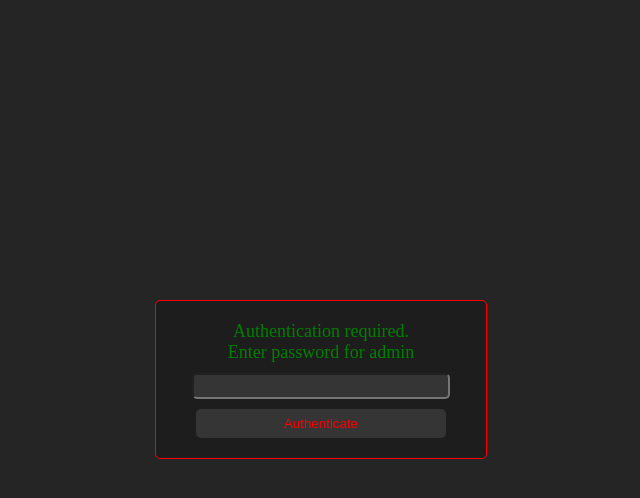
After one commit to tirtharajsinha/vision-x, a Django app: page /deluser in a window 1280 px wide. The commit adds this page. Shown: the top 498 px of the page, without its empty margins (319-959 px from the left). Run offline with Django 3.2, Linux system fonts and the light colour scheme; a user stored in the database is signed in.

Commit message:
added inner auth delete feature

```diff
--- a/vision/home/urls.py
+++ b/vision/home/urls.py
@@ -11,5 +11,6 @@ urlpatterns = [
     path('showimg', views.showimg, name="showimg"),
     path('delimage/<id>', views.delimage, name="delimage"),
     path('profile', views.profile, name="profile"),
+    path('deluser', views.deluser, name="deluser"),
 
 ]
--- a/vision/home/views.py
+++ b/vision/home/views.py
@@ -31,8 +31,7 @@ def upload(request):
         users = Upload.objects.all()
         p = users[len(users)-1]
         return render(request, "upload.html", {"p": p})
-    messages.add_message(request, messages.INFO,
-                         "welcome back, " + str(request.user) + ". you are now logged in.")
+
     return render(request, "upload.html")
 
 
@@ -44,11 +43,13 @@ def loginuser(request):
         user = authenticate(username=username, password=passward)
         if user is not None:
             login(request, user)
+            messages.add_message(request, messages.INFO,
+                                 "welcome back, " + str(request.user) + ". you are now logged in.")
             return redirect("/upload")
         else:
             messages.add_message(request, messages.INFO,
                                  "Wrong authentication details !! Try again.")
-            return render(request, "upload.html")
+            return render(request, "login.html")
     return render(request, "login.html")
 
 
@@ -60,7 +61,24 @@ def logoutuser(request):
 
 
 def deluser(request):
-    pass
+    if request.user.is_anonymous:
+        return redirect("/")
+
+    if request.method == "POST":
+        username = str(request.user)
+        password = request.POST.get("password")
+        user = authenticate(username=username, password=password)
+        if user is not None:
+            user.delete()
+            logout(request)
+            userdata = Upload.objects.all().filter(username=username)
+            userdata.delete()
+            return redirect("/")
+        else:
+            messages.add_message(request, messages.ERROR,
+                                 "authentication failed !!")
+            return redirect("/")
+    return render(request, "auth.html")
 
 
 def register(request):
@@ -124,3 +142,7 @@ def profile(request):
         return redirect("/profile")
 
     return render(request, "profile.html")
+
+
+def auth(request):
+    pass
--- /dev/null
+++ b/vision/templates/auth.html
@@ -0,0 +1,80 @@
+<!DOCTYPE html>
+<html lang="en">
+
+<head>
+    <meta charset="UTF-8" />
+    <meta http-equiv="X-UA-Compatible" content="IE=edge" />
+    <meta name="viewport" content="width=device-width, initial-scale=1.0" />
+    <title>Authenticatiion</title>
+    <style>
+        body,
+        html {
+            background-color: rgb(37, 37, 37);
+        }
+
+        form {
+            width: 290px;
+            display: block;
+            margin: auto;
+            background-color: rgb(29, 29, 29);
+            border-radius: 5px;
+            padding: 20px;
+            margin-top: 300px;
+            border: 1px solid red;
+        }
+
+        input {
+            width: 250px;
+            display: block;
+            margin: auto;
+            margin-top: 10px;
+            background-color: rgb(53, 53, 53);
+            border-radius: 5px;
+            height: 20px;
+            color: white;
+        }
+
+        input:focus {
+            outline: none;
+        }
+
+        p {
+            color: green;
+            width: 250px;
+            text-align: center;
+            display: block;
+            margin: auto;
+            font-size: 18px;
+        }
+
+        button {
+            width: 250px;
+            display: block;
+            margin: auto;
+            padding: 7px;
+            background-color: rgb(53, 53, 53);
+            color: red;
+            border-radius: 5px;
+            border: none;
+            margin-top: 10px;
+        }
+
+        button:hover {
+            background-color: rgb(14, 10, 10);
+            color: rgb(209, 53, 118);
+        }
+    </style>
+</head>
+
+<body>
+    <form action="/deluser" method="post" enctype="multipart/form-data">
+        {% csrf_token %}
+        <p>
+            Authentication required. <br /> Enter password for {{ user.get_username }}
+        </p>
+        <input type="password" name="password" required />
+        <button type="submit">Authenticate</button>
+    </form>
+</body>
+
+</html>
--- a/vision/templates/base.html
+++ b/vision/templates/base.html
@@ -33,9 +33,13 @@
             <a href="/logout">
                 <li class="fa fa-sign-out logout"><span>LogOut</span></li>
             </a>
+            <a href="/deluser">
+                <li class="fa fa-close deluser" style="color:red; display: none;"><span>Delete Account</span></li>
+            </a>
             <a href="">
                 <li class="fa fa-mobile-phone contact"><span>Contact</span</li>
             </a>
+
         </ul>
     </div>
     <div class="container-box">{% block content %}{% endblock %}</div>
--- a/vision/templates/profile.html
+++ b/vision/templates/profile.html
@@ -49,5 +49,6 @@
     if (window.history.replaceState) {
         window.history.replaceState(null, null, window.location.href);
     }
+    document.getElementsByClassName("deluser")[0].style.display = "block";
 </script>
 {% endblock %}
```
Also changed, not shown: vision/home/models.py (+32 -31 lines), vision/db.sqlite3, vision/media/finalimages/wp3098521-abstract-lion-wallpapers.jpg (deleted), vision/media/finalimages/wp3098521-abstract-lion-wallpapers_D9vWMnq.jpg (added), vision/media/orgimages/wp3098521-abstract-lion-wallpapers_hmqPPdt.jpg (renamed from vision/media/orgimages/wp3098521-abstract-lion-wallpapers.jpg).
